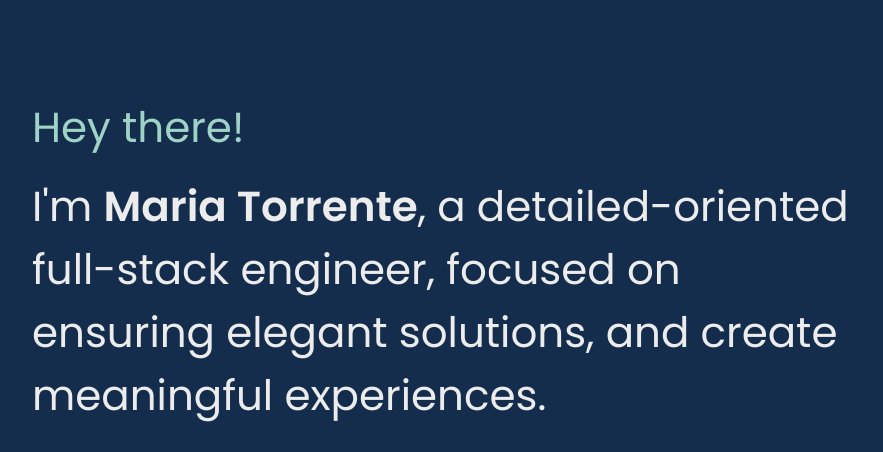
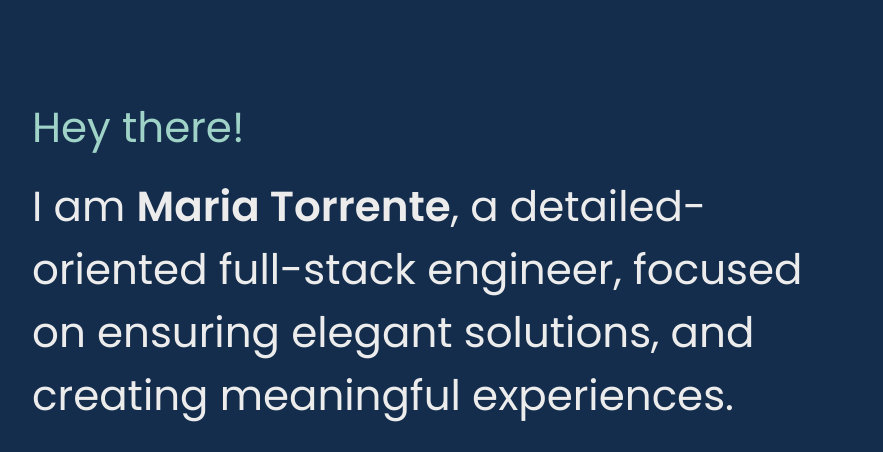
Before and after one commit to mariatorrentedev/portfolio, a React (Vite) app: page / in a window 1280 px wide. Shown: the top 452 px of the page, without its empty margins (206-1089 px from the left). Built offline with nearby package versions, Linux system fonts and the light colour scheme; no server answers.

Commit message:
Update App.tsx
Correcting grammar.

```diff
--- a/src/App.tsx
+++ b/src/App.tsx
@@ -43,8 +43,8 @@ export default function App() {
             color="info"
             sx={{ span: { fontWeight: 600 } }}
           >
-            I'm <span>Maria Torrente</span>, a detailed-oriented full-stack
-            engineer, focused on ensuring elegant solutions, and create
+            I am <span>Maria Torrente</span>, a detailed-oriented full-stack
+            engineer, focused on ensuring elegant solutions, and creating
             meaningful experiences.
           </Typography>
         </Grid>
```
